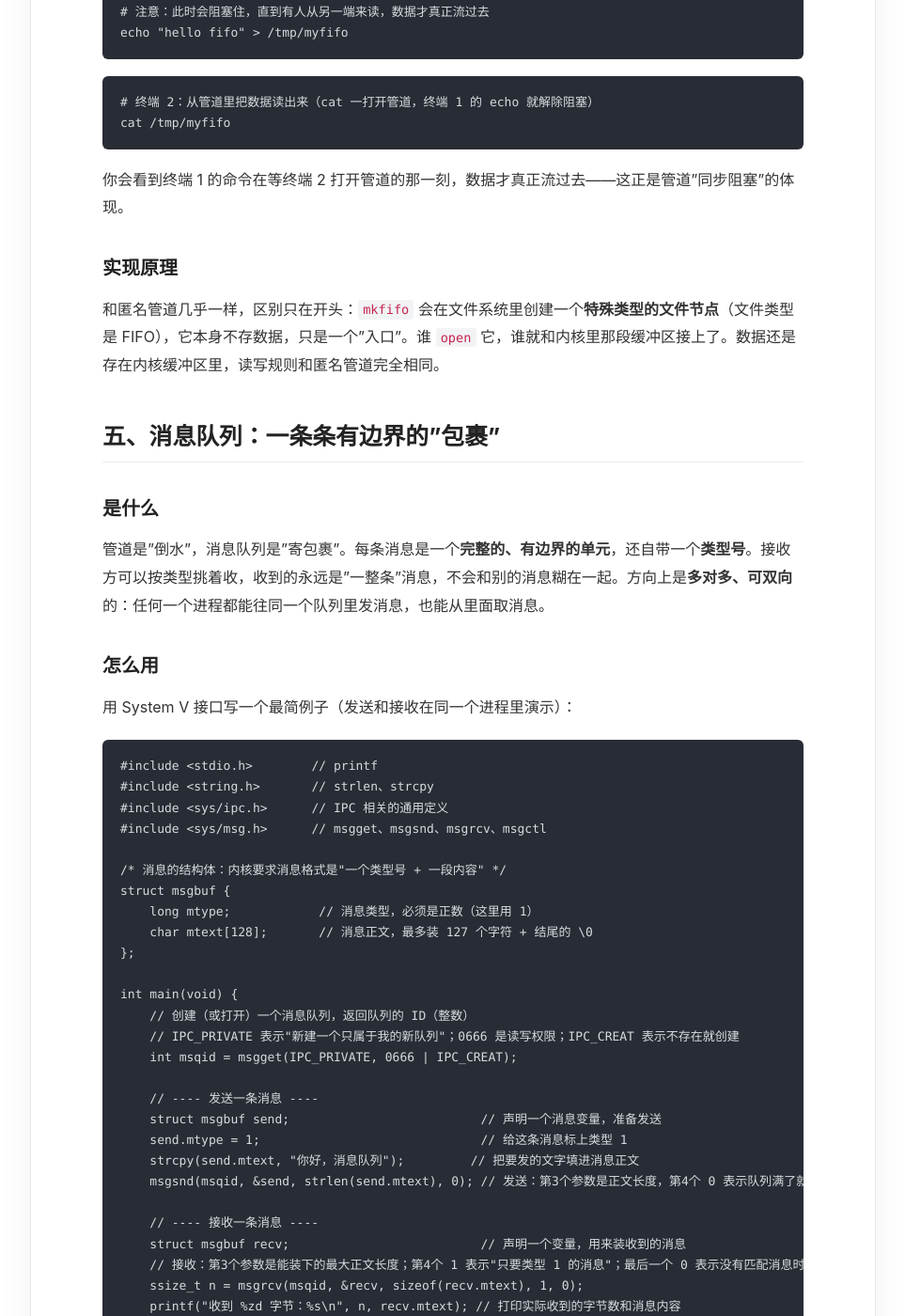
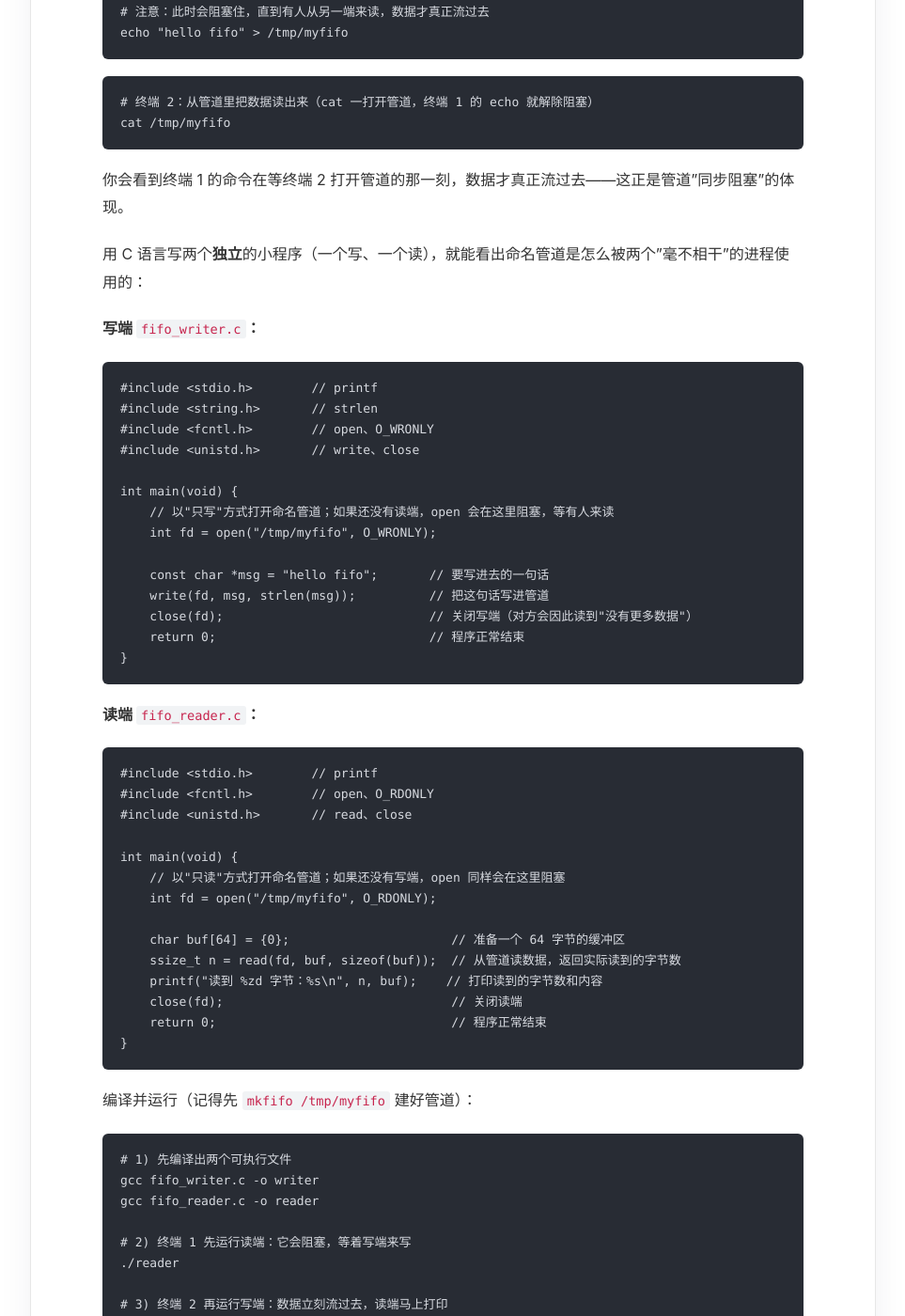
Before and after one commit to lnsyyj/lnsyyj.github.io, a Jekyll site: the page built from _posts/2026-10-24-ipc.md, in a window 1280 px wide and 1400 px high, scrolled down 5957 px. Shown: the whole window at 94% size, without its empty margins (158-1121 px from the left). Built offline with Jekyll 4.4.1, drawn with Linux system fonts in a browser that asks for light colours.

Commit message:
docs: IPC 文章为命名管道 FIFO 补充 C 代码示例

````diff
--- a/_posts/2026-10-24-ipc.md
+++ b/_posts/2026-10-24-ipc.md
@@ -197,6 +197,60 @@ cat /tmp/myfifo
 ```
 
 你会看到终端 1 的命令在等终端 2 打开管道的那一刻，数据才真正流过去——这正是管道"同步阻塞"的体现。
+
+用 C 语言写两个**独立**的小程序（一个写、一个读），就能看出命名管道是怎么被两个"毫不相干"的进程使用的：
+
+**写端 `fifo_writer.c`：**
+
+```c
+#include <stdio.h>        // printf
+#include <string.h>       // strlen
+#include <fcntl.h>        // open、O_WRONLY
+#include <unistd.h>       // write、close
+
+int main(void) {
+    // 以"只写"方式打开命名管道；如果还没有读端，open 会在这里阻塞，等有人来读
+    int fd = open("/tmp/myfifo", O_WRONLY);
+
+    const char *msg = "hello fifo";       // 要写进去的一句话
+    write(fd, msg, strlen(msg));          // 把这句话写进管道
+    close(fd);                            // 关闭写端（对方会因此读到"没有更多数据"）
+    return 0;                             // 程序正常结束
+}
+```
+
+**读端 `fifo_reader.c`：**
+
+```c
+#include <stdio.h>        // printf
+#include <fcntl.h>        // open、O_RDONLY
+#include <unistd.h>       // read、close
+
+int main(void) {
+    // 以"只读"方式打开命名管道；如果还没有写端，open 同样会在这里阻塞
+    int fd = open("/tmp/myfifo", O_RDONLY);
+
+    char buf[64] = {0};                      // 准备一个 64 字节的缓冲区
+    ssize_t n = read(fd, buf, sizeof(buf));  // 从管道读数据，返回实际读到的字节数
+    printf("读到 %zd 字节：%s\n", n, buf);    // 打印读到的字节数和内容
+    close(fd);                               // 关闭读端
+    return 0;                                // 程序正常结束
+}
+```
+
+编译并运行（记得先 `mkfifo /tmp/myfifo` 建好管道）：
+
+```bash
+# 1) 先编译出两个可执行文件
+gcc fifo_writer.c -o writer
+gcc fifo_reader.c -o reader
+
+# 2) 终端 1 先运行读端：它会阻塞，等着写端来写
+./reader
+
+# 3) 终端 2 再运行写端：数据立刻流过去，读端马上打印
+./writer
+```
 
 ### 实现原理
 
````
